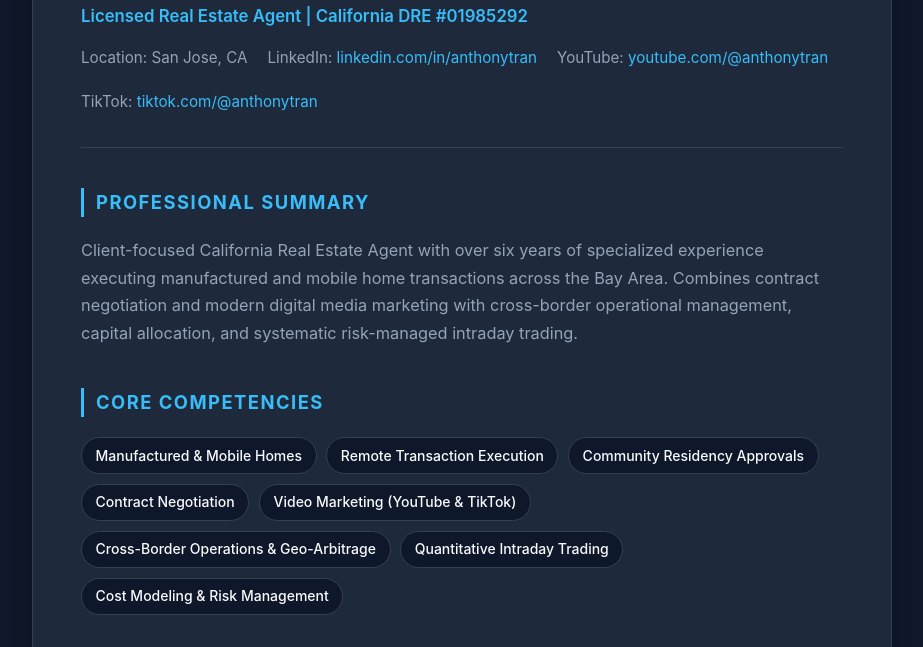
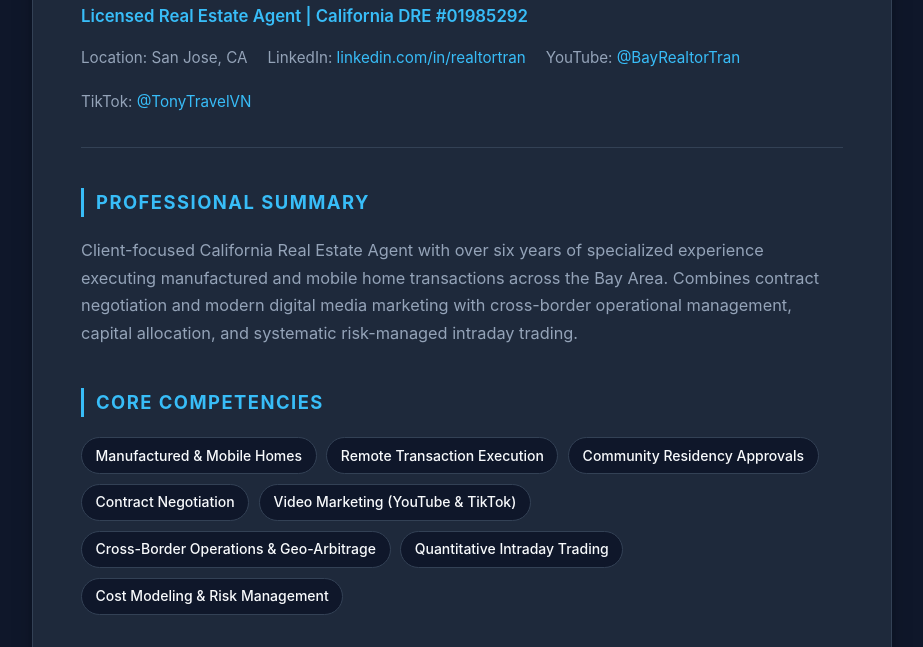
Before and after one commit to tropical211/RealtorAnthonyTran, a plain HTML site: page index.html in a window 1280 px wide. Shown: the part 153-800 px from the top of the page, without its empty margins (178-1101 px from the left). Drawn offline with Linux system fonts and the light colour scheme.

Commit message:
Update social media links in index.html

```diff
--- a/index.html
+++ b/index.html
@@ -178,9 +178,9 @@
         <div class="license">Licensed Real Estate Agent | California DRE #01985292</div>
         <div class="contact-links">
             <span>Location: San Jose, CA</span>
-            <span>LinkedIn: <a href="https://linkedin.com" target="_blank">linkedin.com/in/anthonytran</a></span>
-            <span>YouTube: <a href="https://youtube.com" target="_blank">youtube.com/@anthonytran</a></span>
-            <span>TikTok: <a href="https://tiktok.com" target="_blank">tiktok.com/@anthonytran</a></span>
+            <span>LinkedIn: <a href="https://www.linkedin.com/in/realtortran/" target="_blank">linkedin.com/in/realtortran</a></span>
+            <span>YouTube: <a href="https://www.youtube.com/@BayRealtorTran" target="_blank">@BayRealtorTran</a></span>
+            <span>TikTok: <a href="https://www.tiktok.com/@TonyTravelVN" target="_blank">@TonyTravelVN</a></span>
         </div>
     </header>
 
```
